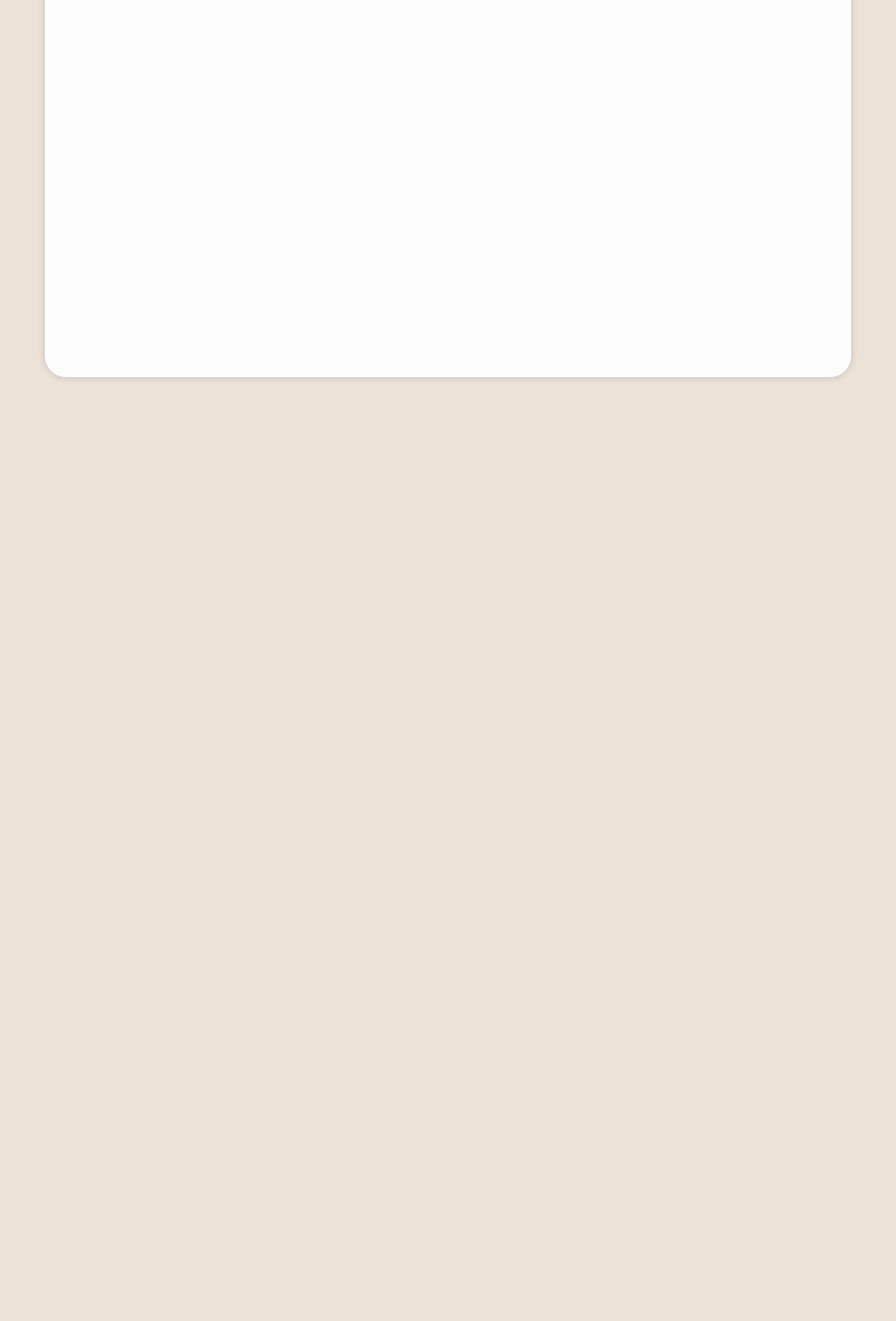
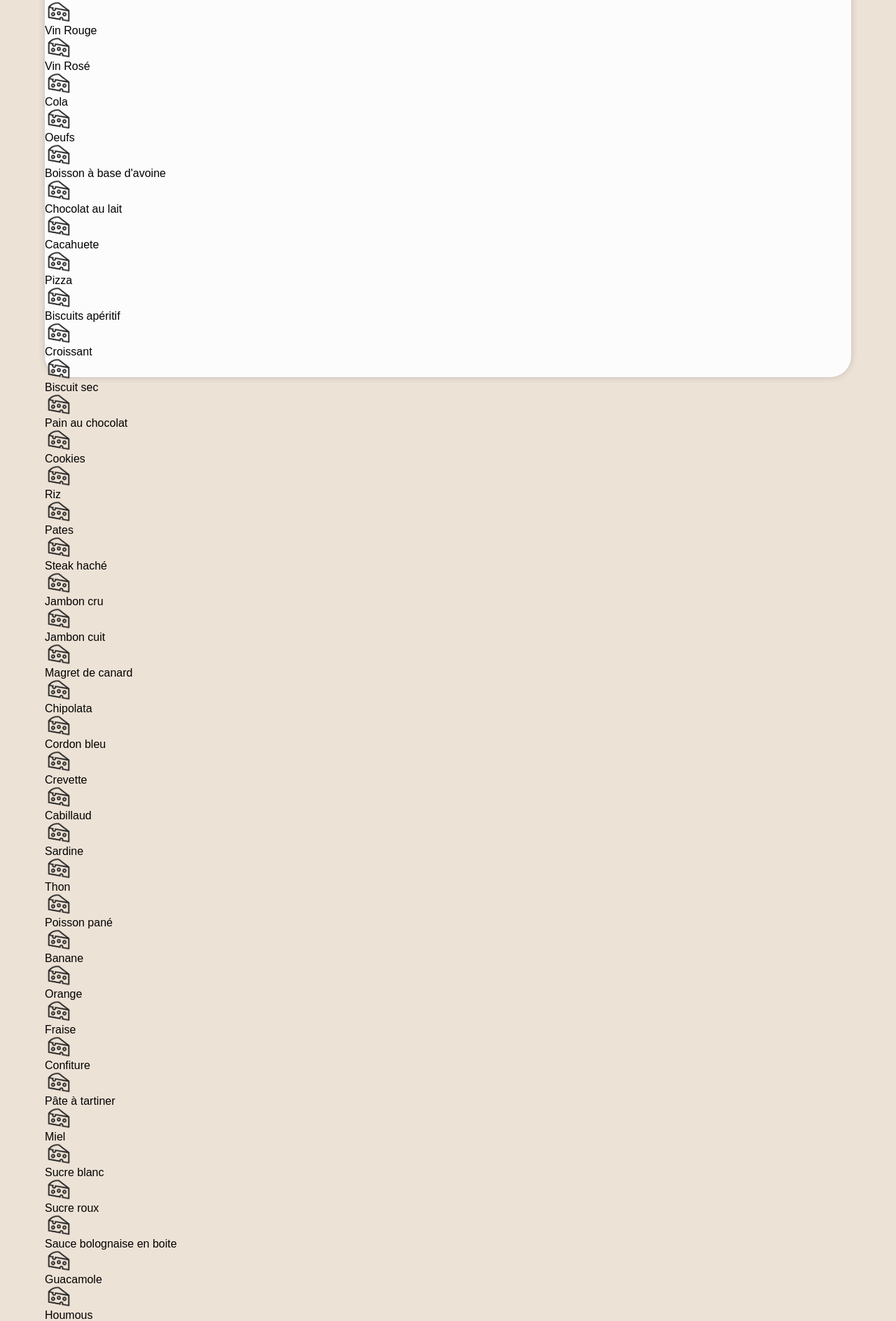
Before and after one commit to moumax/hackathon-1-remote2022, a React (Create React App) app: page /foodAnalysis in a window 1280 px wide. Shown: the part 221-2109 px from the top of the page at 70% size. Before the commit the page ends 974 px from the top, so only its background shows below. Built offline with nearby package versions, Linux system fonts and the light colour scheme; no server answers.

Commit message:
mapping component FoodItem

```diff
--- a/src/assets/aliments.json
+++ b/src/assets/aliments.json
@@ -1,56 +1,290 @@
 [
-
-
-    {"nom":"Vin Blanc", "id":"5200", "type":"Boissons", "img":"./img/assets/kevin-fromage.png"},
-    {"nom":"Vin Rouge", "id":"5204", "type":"Boissons", "img":"./img/assets/kevin-fromage.png"},
-    {"nom":"Vin Rosé", "id":"5206", "type":"Boissons", "img":"./img/assets/kevin-fromage.png"},
-    {"nom":"Cola", "id":"18018", "type":"Boissons", "img":"./img/assets/kevin-fromage.png"},
-    {"nom":"Oeufs", "id":"22000", "type":"VPO", "img":"./img/assets/kevin-fromage.png"},
-    {"nom":"Boisson à base d'avoine", "id": "18905", "type":"Boissons", "img":"./img/assets/kevin-fromage.png"},
-    {"nom":"Chocolat au lait", "id": "31004", "type":"Boissons", "img":"./img/assets/kevin-fromage.png"},
-    {"nom":"Cacahuete", "id": "15002", "type":"Appéritifs", "img":"./img/assets/kevin-fromage.png"},
-    {"nom":"Pizza", "id": "25478", "type":"Plats", "img":"./img/assets/kevin-fromage.png"},
-    {"nom":"Biscuits apéritif", "id": "38107", "type":"Appéritifs", "img":"./img/assets/kevin-fromage.png"},
-    {"nom":"Croissant", "id": "7620", "type":"Douceurs", "img":"./img/assets/kevin-fromage.png"},
-    {"nom":"Biscuit sec", "id": "24050", "type":"Douceurs", "img":"./img/assets/kevin-fromage.png"},
-    {"nom":"Pain au chocolat", "id": "7730", "type":"Douceurs", "img":"./img/assets/kevin-fromage.png"},
-    {"nom":"Cookies", "id": "24684", "type":"Douceurs", "img":"./img/assets/kevin-fromage.png"},
-    {"nom":"Riz", "id": "9100", "type":"Céréales et pâtes", "img":"./img/assets/kevin-fromage.png"},
-    {"nom":"Pates", "id": "9810", "type":"Céréales et pâtes", "img":"./img/assets/kevin-fromage.png"},
-    {"nom":"Steak haché", "id": "6252", "type":"VPO", "img":"./img/assets/kevin-fromage.png"},
-    {"nom":"Jambon cru", "id": "28800", "type":"VPO", "img":"./img/assets/kevin-fromage.png"},
-    {"nom":"Jambon cuit", "id": "28910", "type":"VPO", "img":"./img/assets/kevin-fromage.png"},
-    {"nom":"Magret de canard", "id": "36206", "type":"VPO", "img":"./img/assets/kevin-fromage.png"},
-    {"nom":"Chipolata", "id": "30115", "type":"VPO", "img":"./img/assets/kevin-fromage.png"},
-    {"nom":"Cordon bleu", "id": "25089", "type":"VPO", "img":"./img/assets/kevin-fromage.png"},
-    {"nom":"Crevette", "id": "10021", "type":"VPO", "img":"./img/assets/kevin-fromage.png"},
-    {"nom":"Cabillaud", "id": "26043", "type":"VPO", "img":"./img/assets/kevin-fromage.png"},
-    {"nom":"Sardine", "id": "26065", "type":"VPO", "img":"./img/assets/kevin-fromage.png"},
-    {"nom":"Thon", "id": "26053", "type":"VPO", "img":"./img/assets/kevin-fromage.png"},
-    {"nom":"Poisson pané", "id": "26030", "type":"VPO", "img":"./img/assets/kevin-fromage.png"},
-    {"nom":"Banane", "id": "13005", "type":"Fruits et légumes", "img":"./img/assets/kevin-fromage.png"},
-    {"nom":"Orange", "id": "13034", "type":"Fruits et légumes", "img":"./img/assets/kevin-fromage.png"},
-    {"nom":"Fraise", "id": "13014", "type":"Fruits et légumes", "img":"./img/assets/kevin-fromage.png"},
-    {"nom":"Confiture", "id": "31110", "type":"Douceurs", "img":"./img/assets/kevin-fromage.png"},
-    {"nom":"Pâte à tartiner", "id": "31032", "type":"Douceurs", "img":"./img/assets/kevin-fromage.png"},
-    {"nom":"Miel", "id": "31008", "type":"Douceurs", "img":"./img/assets/kevin-fromage.png"},
-    {"nom":"Sucre blanc", "id": "31016", "type":"Douceurs", "img":"./img/assets/kevin-fromage.png"},
-    {"nom":"Sucre roux", "id": "31017", "type":"Douceurs", "img":"./img/assets/kevin-fromage.png"},
-    {"nom":"Sauce bolognaise en boite", "id": "11114", "type":"Plat", "img":"./img/assets/kevin-fromage.png"},
-    {"nom":"Guacamole", "id": "25620", "type":"Plat", "img":"./img/assets/kevin-fromage.png"},
-    {"nom":"Houmous", "id": "25621", "type":"Plat", "img":"./img/assets/kevin-fromage.png"},
-    {"nom":"Ketchup", "id": "11008", "type":"Sauces", "img":"./img/assets/kevin-fromage.png"},
-    {"nom":"Mayonnaise", "id": "11054", "type":"Sauces", "img":"./img/assets/kevin-fromage.png"},
-    {"nom":"Tofu", "id": "20904", "type":"Sauces", "img":"./img/assets/kevin-fromage.png"},
-    {"nom":"Glace à l'eau", "id": "39526", "type":"Douceurs", "img":"./img/assets/kevin-fromage.png"},
-    {"nom":"Glace au yaourt", "id": "39517", "type":"Douceurs", "img":"./img/assets/kevin-fromage.png"},
-    {"nom":"Lait", "id": "19042", "type":"Produits laitiers", "img":"./img/assets/kevin-fromage.png"},
-    {"nom":"Yaourt", "id": "19587", "type":"Produits laitiers", "img":"./img/assets/kevin-fromage.png"},
-    {"nom":"Dessert nature", "id": "19693", "type":"Appéritifs", "img":"./img/assets/kevin-fromage.png"},
-    {"nom":"Chips", "id": "4004", "type":"Appéritifs", "img":"./img/assets/kevin-fromage.png"},
-    {"nom":"Beurre", "id": "16402", "type":"Produits laitiers", "img":"./img/assets/kevin-fromage.png"}
-
-
-
-
+  {
+    "nom": "Vin Blanc",
+    "id": "5200",
+    "type": "Boissons",
+    "img": "./kevin-fromage.png"
+  },
+  {
+    "nom": "Vin Rouge",
+    "id": "5204",
+    "type": "Boissons",
+    "img": "./img/kevin-fromage.png"
+  },
+  {
+    "nom": "Vin Rosé",
+    "id": "5206",
+    "type": "Boissons",
+    "img": "./img/kevin-fromage.png"
+  },
+  {
+    "nom": "Cola",
+    "id": "18018",
+    "type": "Boissons",
+    "img": "./img/kevin-fromage.png"
+  },
+  {
+    "nom": "Oeufs",
+    "id": "22000",
+    "type": "VPO",
+    "img": "./img/kevin-fromage.png"
+  },
+  {
+    "nom": "Boisson à base d'avoine",
+    "id": "18905",
+    "type": "Boissons",
+    "img": "./img/kevin-fromage.png"
+  },
+  {
+    "nom": "Chocolat au lait",
+    "id": "31004",
+    "type": "Boissons",
+    "img": "./img/kevin-fromage.png"
+  },
+  {
+    "nom": "Cacahuete",
+    "id": "15002",
+    "type": "Appéritifs",
+    "img": "./img/kevin-fromage.png"
+  },
+  {
+    "nom": "Pizza",
+    "id": "25478",
+    "type": "Plats",
+    "img": "./img/kevin-fromage.png"
+  },
+  {
+    "nom": "Biscuits apéritif",
+    "id": "38107",
+    "type": "Appéritifs",
+    "img": "./img/kevin-fromage.png"
+  },
+  {
+    "nom": "Croissant",
+    "id": "7620",
+    "type": "Douceurs",
+    "img": "./img/kevin-fromage.png"
+  },
+  {
+    "nom": "Biscuit sec",
+    "id": "24050",
+    "type": "Douceurs",
+    "img": "./img/kevin-fromage.png"
+  },
+  {
+    "nom": "Pain au chocolat",
+    "id": "7730",
+    "type": "Douceurs",
+    "img": "./img/kevin-fromage.png"
+  },
+  {
+    "nom": "Cookies",
+    "id": "24684",
+    "type": "Douceurs",
+    "img": "./img/kevin-fromage.png"
+  },
+  {
+    "nom": "Riz",
+    "id": "9100",
+    "type": "Céréales et pâtes",
+    "img": "./img/kevin-fromage.png"
+  },
+  {
+    "nom": "Pates",
+    "id": "9810",
+    "type": "Céréales et pâtes",
+    "img": "./img/kevin-fromage.png"
+  },
+  {
+    "nom": "Steak haché",
+    "id": "6252",
+    "type": "VPO",
+    "img": "./img/kevin-fromage.png"
+  },
+  {
+    "nom": "Jambon cru",
+    "id": "28800",
+    "type": "VPO",
+    "img": "./img/kevin-fromage.png"
+  },
+  {
+    "nom": "Jambon cuit",
+    "id": "28910",
+    "type": "VPO",
+    "img": "./img/kevin-fromage.png"
+  },
+  {
+    "nom": "Magret de canard",
+    "id": "36206",
+    "type": "VPO",
+    "img": "./img/kevin-fromage.png"
+  },
+  {
+    "nom": "Chipolata",
+    "id": "30115",
+    "type": "VPO",
+    "img": "./img/kevin-fromage.png"
+  },
+  {
+    "nom": "Cordon bleu",
+    "id": "25089",
+    "type": "VPO",
+    "img": "./img/kevin-fromage.png"
+  },
+  {
+    "nom": "Crevette",
+    "id": "10021",
+    "type": "VPO",
+    "img": "./img/kevin-fromage.png"
+  },
+  {
+    "nom": "Cabillaud",
+    "id": "26043",
+    "type": "VPO",
+    "img": "./img/kevin-fromage.png"
+  },
+  {
+    "nom": "Sardine",
+    "id": "26065",
+    "type": "VPO",
+    "img": "./img/kevin-fromage.png"
+  },
+  {
+    "nom": "Thon",
+    "id": "26053",
+    "type": "VPO",
+    "img": "./img/kevin-fromage.png"
+  },
+  {
+    "nom": "Poisson pané",
+    "id": "26030",
+    "type": "VPO",
+    "img": "./img/kevin-fromage.png"
+  },
+  {
+    "nom": "Banane",
+    "id": "13005",
+    "type": "Fruits et légumes",
+    "img": "./img/kevin-fromage.png"
+  },
+  {
+    "nom": "Orange",
+    "id": "13034",
+    "type": "Fruits et légumes",
+    "img": "./img/kevin-fromage.png"
+  },
+  {
+    "nom": "Fraise",
+    "id": "13014",
+    "type": "Fruits et légumes",
+    "img": "./img/kevin-fromage.png"
+  },
+  {
+    "nom": "Confiture",
+    "id": "31110",
+    "type": "Douceurs",
+    "img": "./img/kevin-fromage.png"
+  },
+  {
+    "nom": "Pâte à tartiner",
+    "id": "31032",
+    "type": "Douceurs",
+    "img": "./img/kevin-fromage.png"
+  },
+  {
+    "nom": "Miel",
+    "id": "31008",
+    "type": "Douceurs",
+    "img": "./img/kevin-fromage.png"
+  },
+  {
+    "nom": "Sucre blanc",
+    "id": "31016",
+    "type": "Douceurs",
+    "img": "./img/kevin-fromage.png"
+  },
+  {
+    "nom": "Sucre roux",
+    "id": "31017",
+    "type": "Douceurs",
+    "img": "./img/kevin-fromage.png"
+  },
+  {
+    "nom": "Sauce bolognaise en boite",
+    "id": "11114",
+    "type": "Plat",
+    "img": "./img/kevin-fromage.png"
+  },
+  {
+    "nom": "Guacamole",
+    "id": "25620",
+    "type": "Plat",
+    "img": "./img/kevin-fromage.png"
+  },
+  {
+    "nom": "Houmous",
+    "id": "25621",
+    "type": "Plat",
+    "img": "./img/kevin-fromage.png"
+  },
+  {
+    "nom": "Ketchup",
+    "id": "11008",
+    "type": "Sauces",
+    "img": "./img/kevin-fromage.png"
+  },
+  {
+    "nom": "Mayonnaise",
+    "id": "11054",
+    "type": "Sauces",
+    "img": "./img/kevin-fromage.png"
+  },
+  {
+    "nom": "Tofu",
+    "id": "20904",
+    "type": "Sauces",
+    "img": "./img/kevin-fromage.png"
+  },
+  {
+    "nom": "Glace à l'eau",
+    "id": "39526",
+    "type": "Douceurs",
+    "img": "./img/kevin-fromage.png"
+  },
+  {
+    "nom": "Glace au yaourt",
+    "id": "39517",
+    "type": "Douceurs",
+    "img": "./img/kevin-fromage.png"
+  },
+  {
+    "nom": "Lait",
+    "id": "19042",
+    "type": "Produits laitiers",
+    "img": "./img/kevin-fromage.png"
+  },
+  {
+    "nom": "Yaourt",
+    "id": "19587",
+    "type": "Produits laitiers",
+    "img": "./img/kevin-fromage.png"
+  },
+  {
+    "nom": "Dessert nature",
+    "id": "19693",
+    "type": "Appéritifs",
+    "img": "./img/kevin-fromage.png"
+  },
+  {
+    "nom": "Chips",
+    "id": "4004",
+    "type": "Appéritifs",
+    "img": "./img/kevin-fromage.png"
+  },
+  {
+    "nom": "Beurre",
+    "id": "16402",
+    "type": "Produits laitiers",
+    "img": "./img/kevin-fromage.png"
+  }
 ]
--- a/src/components/FoodItem.jsx
+++ b/src/components/FoodItem.jsx
@@ -1,12 +1,14 @@
-import React from 'react'
+import React from "react";
+
+const img1 = require("../assets/img/kevin-fromage.png");
 
 const FoodItem = ({ nom, img }) => {
   return (
     <div>
-    <div>{nom}</div>
-    <img src={img} alt={nom} className="imgItem" />
+      <div>{nom}</div>
+      <img src={img1} className="imgItem" />
     </div>
-  )
-}
+  );
+};
 
-export default FoodItem
+export default FoodItem;
--- a/src/pages/FoodAnalysis.jsx
+++ b/src/pages/FoodAnalysis.jsx
@@ -1,6 +1,7 @@
 import React from "react";
 import FoodItem from "../components/FoodItem";
 import RandomApi from "../components/RandomApi";
+import "../styles/FoodAnalysis.css";
 import "../styles/App.css"
 import "../styles/variables.css"
 
@@ -16,8 +17,8 @@ function FoodAnalysis() {
             <article key={item.id}>
               <FoodItem
               key={item.id}
-              name={item.nom}
-              image={item.img}
+              nom={item.nom}
+              img={item.img}
               />
             </article>
           ))}
--- a/src/styles/FoodAnalysis.css
+++ b/src/styles/FoodAnalysis.css
@@ -1,2 +1,8 @@
 @import "./variables.css";
 @import "./App.css";
+
+
+.imgItem {
+    height: 2rem;
+    width: auto;
+}
```
